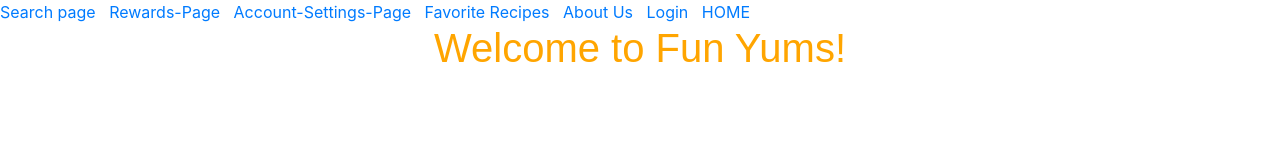
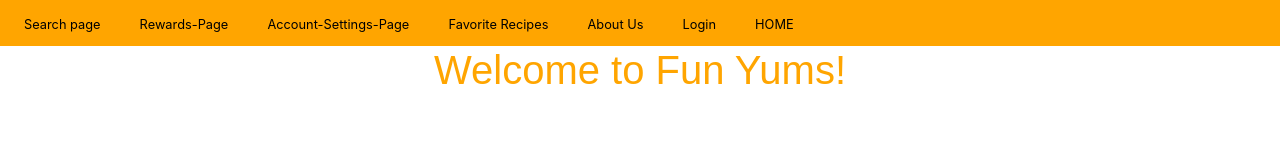
Before and after one commit to rododavid19/461L-FunYums-, an Angular app in the folder funyums/: page / in a window 1280 px wide. Shown: the top 155 px of the page. Built offline with nearby package versions, Linux system fonts and the light colour scheme.

Commit message:
added register component, eddited account page

```diff
--- a/funyums/src/app/account-settings/account-settings.component.html
+++ b/funyums/src/app/account-settings/account-settings.component.html
@@ -1,6 +1,12 @@
 <link rel="stylesheet" href="https://stackpath.bootstrapcdn.com/bootstrap/4.1.3/css/bootstrap.min.css" integrity="sha384-MCw98/SFnGE8fJT3GXwEOngsV7Zt27NXFoaoApmYm81iuXoPkFOJwJ8ERdknLPMO" crossorigin="anonymous">
+<!--style = "margin: 5% auto;color: #444444; font-family:  Roboto; font-size: 18px; line-height: 1.8; max-width: 70%;"-->
 
-<div style = "margin: 5% auto;color: #444444; font-family:  Roboto; font-size: 18px; line-height: 1.8; max-width: 70%;">
+<div class = "container">
+  <div class = "row">
+    <div class = "col-sm-3">
+      <p>wow</p>
+    </div>
+<div class = "col-sm-9;" >
   <h1>Account Information</h1>
   <div style = "padding-left: 2em;">
     <div>
@@ -43,3 +49,5 @@
 
   </div>
 </div>
+</div>
+</div>
--- a/funyums/src/app/app.component.css
+++ b/funyums/src/app/app.component.css
@@ -0,0 +1,10 @@
+nav{
+    background-color: #FFA500;
+    padding: .7em;
+}
+a{
+    color:black;
+    font-size: .8em;
+    padding: 1em;
+
+}
--- a/funyums/src/app/app.module.ts
+++ b/funyums/src/app/app.module.ts
@@ -19,6 +19,7 @@ import { AboutService } from './about/about.service';
 import {HashLocationStrategy} from '@angular/common'
 import { LocationStrategy } from '@angular/common';
 import { Route, RouterModule } from '@angular/router';
+import { RegisterComponent } from './register/register.component';
 
 
 const ROUTES: Route[] = [
@@ -38,6 +39,7 @@ const ROUTES: Route[] = [
     AccountSettingsComponent,
     RecipeViewComponent,
     ViewFavoritesComponent,
+    RegisterComponent,
 
   ],
   imports: [
--- /dev/null
+++ b/funyums/src/app/register/register.component.html
@@ -0,0 +1,3 @@
+<p>
+  register works!
+</p>
--- /dev/null
+++ b/funyums/src/app/register/register.component.ts
@@ -0,0 +1,15 @@
+import { Component, OnInit } from '@angular/core';
+
+@Component({
+  selector: 'app-register',
+  templateUrl: './register.component.html',
+  styleUrls: ['./register.component.css']
+})
+export class RegisterComponent implements OnInit {
+
+  constructor() { }
+
+  ngOnInit() {
+  }
+
+}
```
Also changed, not shown: funyums/src/app/register/register.component.css (added), 1 other file (tests, documents, lock files or other folders).
